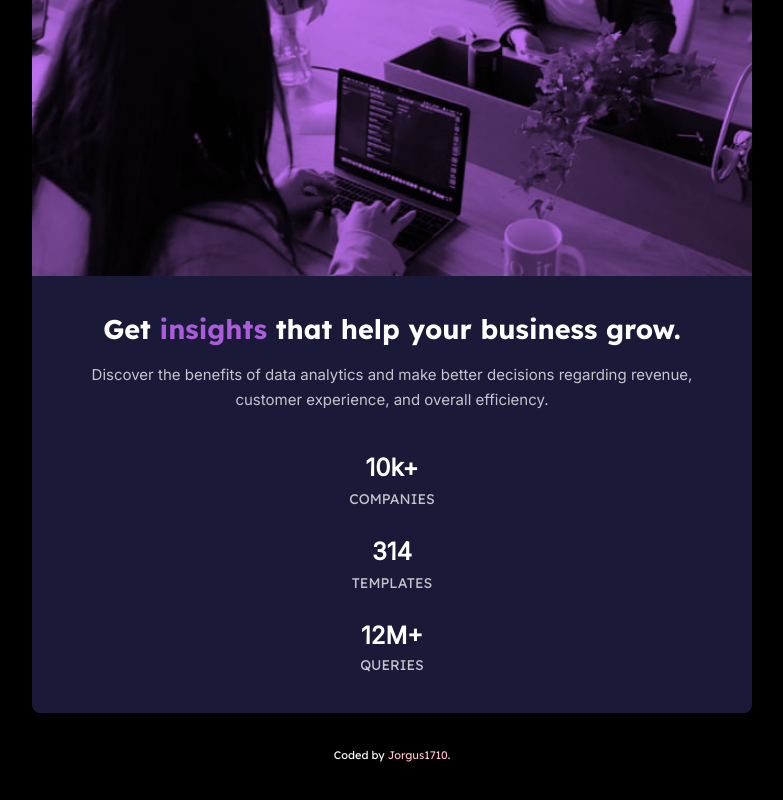
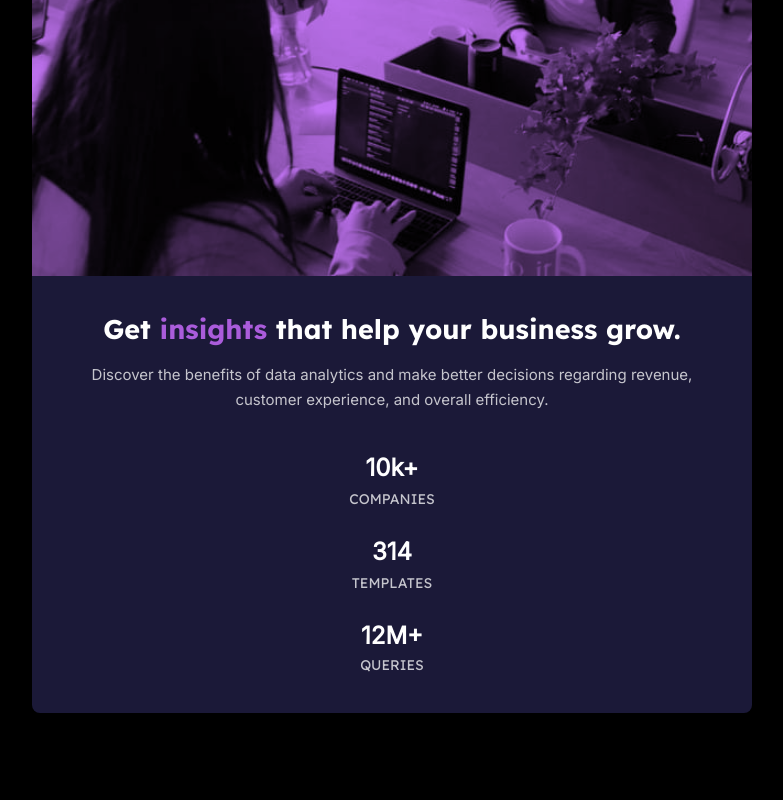
Before and after one commit to Jorgus1710/FEMChallengeStats-Preview-Card-Component, a plain HTML site: page index.html in a window 1280 px wide. Shown: the part 352-1152 px from the top of the page, without its empty margins (248-1031 px from the left). Drawn offline with Linux system fonts and the light colour scheme.

Commit message:
Update index.html

```diff
--- a/index.html
+++ b/index.html
@@ -50,11 +50,5 @@
     </card>
   </main>
 
-  <div class="footer">
-    <div class="attribution">
-      Coded by <a href="#">Jorgus1710</a>.
-    </div>
-  </div>
-
 </body>
 </html>
```
